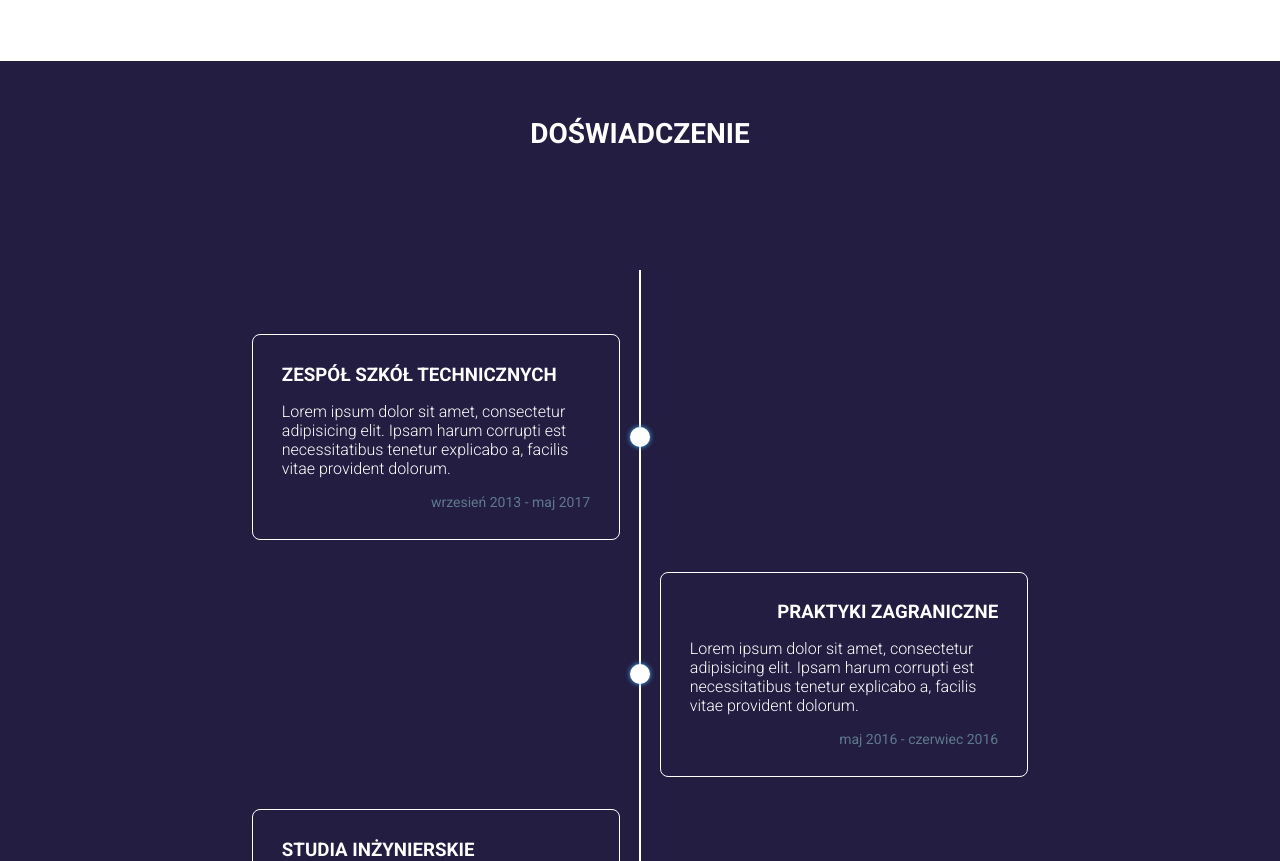
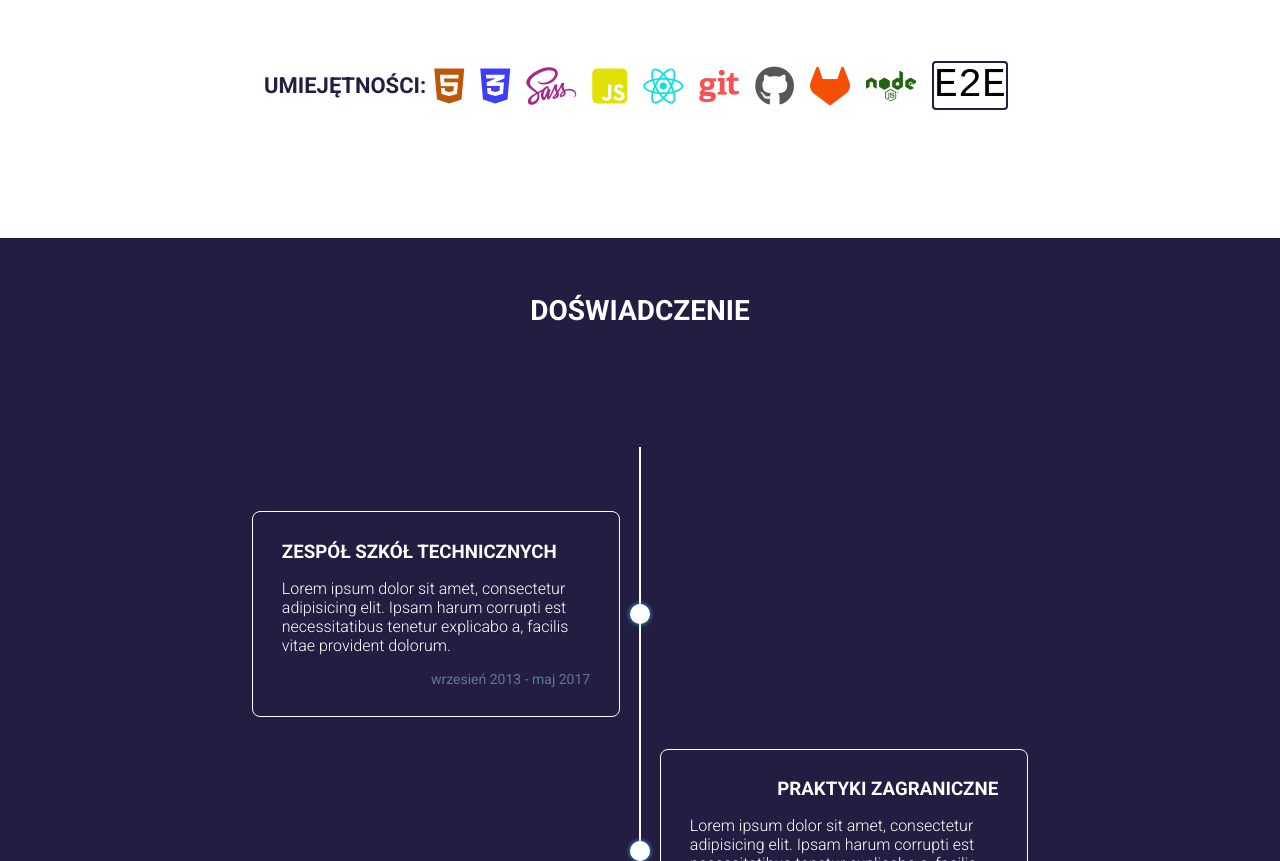
Before and after one commit to lukaszbajor/CosmosPortfolio, a website: page index.html in a window 1280 px wide. Shown: the part 1348-2209 px from the top of the page. Drawn offline with Linux system fonts and the light colour scheme; files whose address does not match are found by name.

Commit message:
add skills in aboutme for desktop

```diff
--- a/index.html
+++ b/index.html
@@ -87,6 +87,33 @@
 					provident. Libero earum error incidunt vitae consectetur fugit enim.
 				</p>
 			</div>
+			<div class="aboutme__stackBox">
+				<h3 class="aboutme__stackBoxTitle">Umiejętności:</h3>
+				<i
+					class="fa-brands fa-html5 aboutme__stackBoxItem aboutme__stackBoxItem--html"
+				></i>
+				<i
+					class="fa-brands fa-css3-alt aboutme__stackBoxItem aboutme__stackBoxItem--css"
+				></i>
+				<i
+					class="fa-brands fa-sass aboutme__stackBoxItem aboutme__stackBoxItem--scss"
+				></i>
+				<i
+					class="fa-brands fa-square-js aboutme__stackBoxItem aboutme__stackBoxItem--js"
+				></i>
+				<i
+					class="fa-brands fa-react aboutme__stackBoxItem aboutme__stackBoxItem--react"
+				></i>
+				<i
+					class="fa-brands fa-git aboutme__stackBoxItem aboutme__stackBoxItem--git"
+				></i>
+				<i
+					class="fa-brands fa-github aboutme__stackBoxItem aboutme__stackBoxItem--github"
+				></i>
+				<i class="fa-brands fa-gitlab aboutme__stackBoxItem aboutme__stackBoxItem--gitlab"></i>
+				<i class="fa-brands fa-node aboutme__stackBoxItem aboutme__stackBoxItem--node"></i>
+				<p class="aboutme__stackBoxItem aboutme__stackBoxItem--tests">E2E</p>
+			</div>
 		</section>
 		<section class="experience" id="experience">
 			<h2 class="experience__title">Doświadczenie</h2>
--- a/src/sass/_aboutme.scss
+++ b/src/sass/_aboutme.scss
@@ -62,6 +62,64 @@
 		font-weight: 200;
 		font-size: 2rem;
 	}
+	&__stackBox {
+		min-width: 400px;
+		display: flex;
+		justify-content: flex-start;
+		align-items: center;
+		margin: 4em auto;
+	}
+	&__stackBoxTitle {
+		font-size: 2.2rem;
+		color: $opacity-cosmos;
+		text-transform: uppercase;
+	}
+	&__stackBoxItem {
+		margin: 0 0.2em;
+		font-size: 4rem;
+		transition: 0.3s;
+		cursor: pointer;
+	}
+	&__stackBoxItem:hover {
+		color: $cosmos;
+	}
+	&__stackBoxItem--html {
+		color: #bd5704;
+	}
+	&__stackBoxItem--css {
+		color: #3e3ef8;
+	}
+	&__stackBoxItem--scss {
+		color: #a6278f;
+	}
+	&__stackBoxItem--js {
+		color: #e1e105;
+	}
+	&__stackBoxItem--react {
+		color: #05e1dd;
+	}
+	&__stackBoxItem--git {
+		color: #f75151;
+	}
+	&__stackBoxItem--github {
+		color: #585656;
+	}
+	&__stackBoxItem--gitlab {
+		color: #f35005;
+	}
+	&__stackBoxItem--node {
+		color: #1f660f;
+	}
+	&__stackBoxItem--tests {
+		border: 2px solid $cosmos;
+		border-radius: 4px;
+		// color: $pure-white;
+		font-family: monospace;
+	}
+	&__stackBoxItem--tests:hover {
+		background-color: $cosmos;
+		color: $pure-white;
+	}
 }
 
 @media (min-width: 992px) {
```
Also changed, not shown: dist/css/main.min.css, 1 other file.
